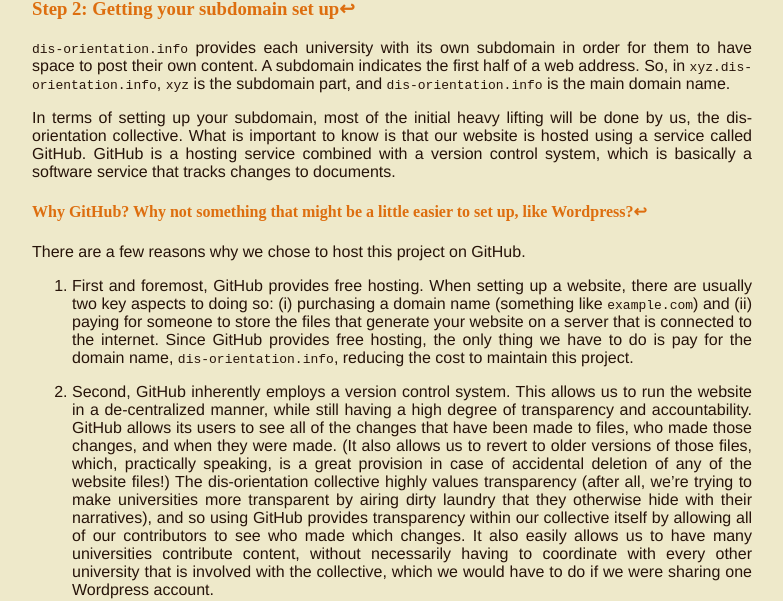
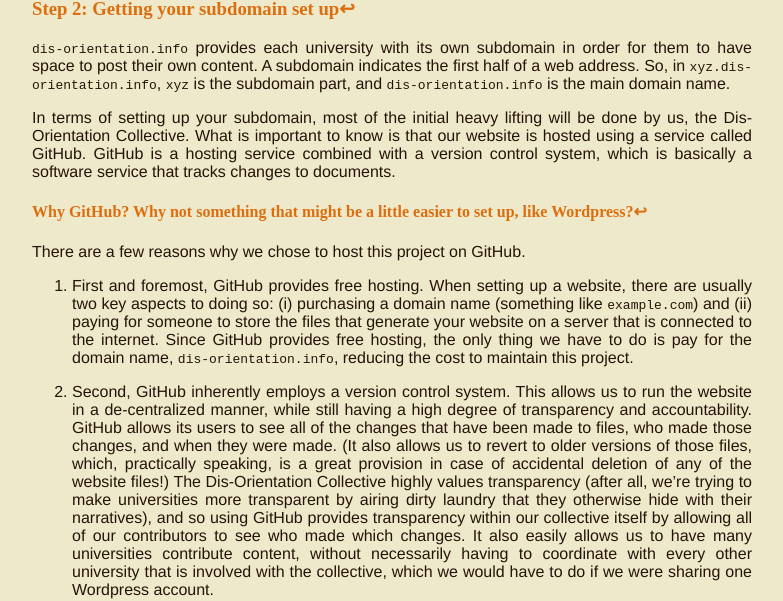
Before and after one commit to dis-orientation/dis-orientation.github.io, a Jekyll site: the page built from involved.md, in a window 1280 px wide and 900 px high, scrolled down 1114 px. Shown: the part 151-752 px from the top of the window, without its empty margins (248-1031 px from the left). Built offline with Jekyll 4.4.1, drawn with Linux system fonts in a browser that asks for light colours; some of the changed text lies outside the part shown.

Commit message:
Fix capitalization

```diff
--- a/involved.md
+++ b/involved.md
@@ -3,11 +3,11 @@
 layout: default
 ---
 
-## Get involved with the dis-orientation collective
+## Get involved with the Dis-Orientation Collective
 
-Below, we aim to present a comprehensive guide as to how to get involved with the dis-orientation collective.
+Below, we aim to present a comprehensive guide as to how to get involved with the Dis-Orientation Collective.
 
-The dis-orientation collective and its web presence at `dis-orientation.info` is a collaboration between individuals at a wide variety of universities. As such, the content on this website is not homogenous. Although the content is not necessarily homogenous, we are all committed to bringing to the fore systemic issues with universities by disrupting the normal narrative that unversities tell with dis-orienting information. To learn more about us, you should read our [about page](http://dis-orientation.info/about).
+The Dis-Orientation Collective and its web presence at `dis-orientation.info` is a collaboration between individuals at a wide variety of universities. As such, the content on this website is not homogenous. Although the content is not necessarily homogenous, we are all committed to bringing to the fore systemic issues with universities by disrupting the normal narrative that unversities tell with dis-orienting information. To learn more about us, you should read our [about page](http://dis-orientation.info/about).
 
 Below, we will focus on how to get involved if your university isn't already involved.
 
@@ -59,7 +59,7 @@
 
 `dis-orientation.info` provides each university with its own subdomain in order for them to have space to post their own content. A subdomain indicates the first half of a web address. So, in `xyz.dis-orientation.info`, `xyz` is the subdomain part, and `dis-orientation.info` is the main domain name.
 
-In terms of setting up your subdomain, most of the initial heavy lifting will be done by us, the dis-orientation collective. What is important to know is that our website is hosted using a service called GitHub. GitHub is a hosting service combined with a version control system, which is basically a software service that tracks changes to documents.
+In terms of setting up your subdomain, most of the initial heavy lifting will be done by us, the Dis-Orientation Collective. What is important to know is that our website is hosted using a service called GitHub. GitHub is a hosting service combined with a version control system, which is basically a software service that tracks changes to documents.
 
 #### <a id="why-github">Why GitHub? Why not something that might be a little easier to set up, like Wordpress?</a><a href="#toc">↩</a>
 
@@ -67,7 +67,7 @@
 
 1. First and foremost, GitHub provides free hosting. When setting up a website, there are usually two key aspects to doing so: (i) purchasing a domain name (something like `example.com`) and (ii) paying for someone to store the files that generate your website on a server that is connected to the internet. Since GitHub provides free hosting, the only thing we have to do is pay for the domain name, `dis-orientation.info`, reducing the cost to maintain this project.
 
-1. Second, GitHub inherently employs a version control system. This allows us to run the website in a de-centralized manner, while still having a high degree of transparency and accountability. GitHub allows its users to see all of the changes that have been made to files, who made those changes, and when they were made. (It also allows us to revert to older versions of those files, which, practically speaking, is a great provision in case of accidental deletion of any of the website files!) The dis-orientation collective highly values transparency (after all, we're trying to make universities more transparent by airing dirty laundry that they otherwise hide with their narratives), and so using GitHub provides transparency within our collective itself by allowing all of our contributors to see who made which changes. It also easily allows us to have many universities contribute content, without necessarily having to coordinate with every other university that is involved with the collective, which we would have to do if we were sharing one Wordpress account.
+1. Second, GitHub inherently employs a version control system. This allows us to run the website in a de-centralized manner, while still having a high degree of transparency and accountability. GitHub allows its users to see all of the changes that have been made to files, who made those changes, and when they were made. (It also allows us to revert to older versions of those files, which, practically speaking, is a great provision in case of accidental deletion of any of the website files!) The Dis-Orientation Collective highly values transparency (after all, we're trying to make universities more transparent by airing dirty laundry that they otherwise hide with their narratives), and so using GitHub provides transparency within our collective itself by allowing all of our contributors to see who made which changes. It also easily allows us to have many universities contribute content, without necessarily having to coordinate with every other university that is involved with the collective, which we would have to do if we were sharing one Wordpress account.
 
 1. Finally, once you've made it over the first hurdle of getting everything set up, GitHub hosting provides a really easy way to write content that is very straightforward to learn.
 
@@ -306,7 +306,7 @@
 So, if you open the `about.md` page for your new subdomain with your favorite text editor, you will see lines at the top of the file that look like:
 
 	---
-	title: XYZ Dis-orientation About
+	title: XYZ Dis-Orientation About
 	layout: default
 	---
 
@@ -382,7 +382,7 @@
 </div>
 </div>
 
-In terms of header levels, the title of every page is written as a first level header. (In the case of this page, that would be "Dis-orientation collective" at the very top of the page.) Because of this, we recommend that you start all of your header levels with a second level header. Of course, it's your subdomain and it's up to you. This is just a recommendation.
+In terms of header levels, the title of every page is written as a first level header. (In the case of this page, that would be "Dis-Orientation collective" at the very top of the page.) Because of this, we recommend that you start all of your header levels with a second level header. Of course, it's your subdomain and it's up to you. This is just a recommendation.
 
 Next, moving on to text styling, we can make text bold by using either `**` or `__` (two underscores). Similarly, we can make text italic by using either `*` or `_`. And we can mix the two:
 
```
